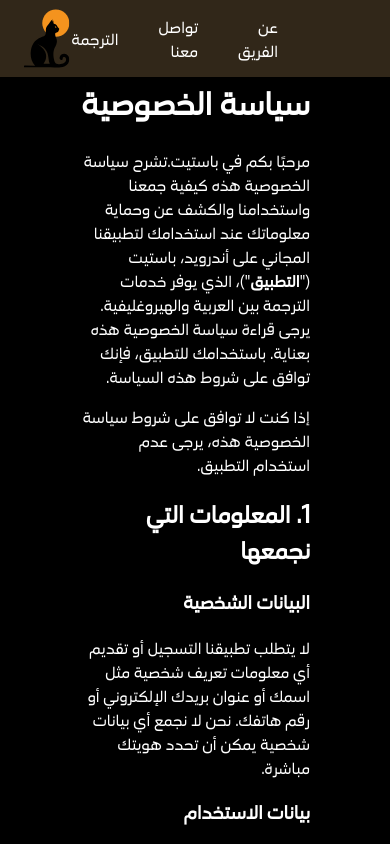
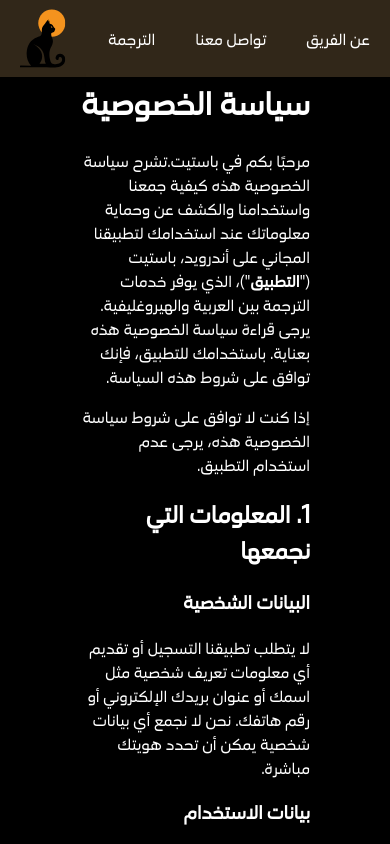
Before and after one commit to bastet00/bastet-website, an Angular app: page /privacy-policy in a window 390 px wide. Shown: the top 844 px of the page. Built offline with nearby package versions, Linux system fonts and the light colour scheme.

Commit message:
Add phone padding

```diff
--- a/src/app/home/home.component.html
+++ b/src/app/home/home.component.html
@@ -1,6 +1,6 @@
 <div class="bg-gradient-to-t from-[#100c07] to-[#291f14] pt-20 ">
   <app-landing></app-landing>
-  <div class="px-28">
+  <div class="px-5 md:px-28">
     <app-video-intro></app-video-intro>
   </div>
 </div>
--- a/src/app/navbar/navbar.component.html
+++ b/src/app/navbar/navbar.component.html
@@ -1,5 +1,5 @@
 <nav class="bg-navBackground flex-no-wrap fixed top-0 z-10 w-full py-2 ">
-  <div class="flex px-28 items-center justify-between">
+  <div class="flex px-5 md:px-28 items-center justify-between">
     <ul class="flex items-center gap-x-10 text-white">
       <li><a class="cursor-pointer" href="#team">عن الفريق</a></li>
       <li><a class="cursor-pointer">تواصل معنا</a></li>
```
